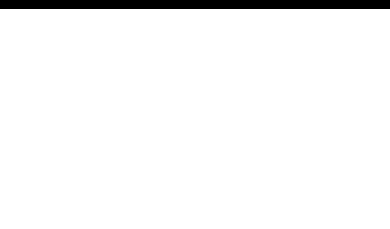
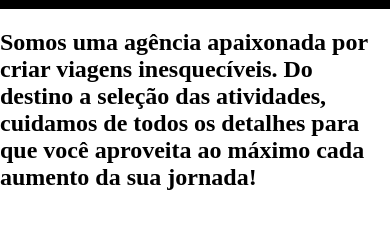
Before and after one commit to contatofrl/jornada-viagens, a plain HTML site: page index.html in a window 390 px wide. Shown: the part 131-360 px from the top of the page. Drawn offline with Linux system fonts and the light colour scheme; a web font is replaced by a local one.

Commit message:
Adiciona hero no tablet e desktop

```diff
--- a/css/style.css
+++ b/css/style.css
@@ -1,2 +1,3 @@
 @import url(./global.css);
 @import url(./header.css);
+@import url(./hero.css);
--- a/index.html
+++ b/index.html
@@ -50,5 +50,13 @@
         </nav>
       </div>
     </header>
+    <section class="hero">
+      <div class="hero-img"></div>
+      <h2>
+        Somos uma agência apaixonada por criar viagens inesquecíveis. Do destino
+        a seleção das atividades, cuidamos de todos os detalhes para que você
+        aproveita ao máximo cada aumento da sua jornada!
+      </h2>
+    </section>
   </body>
 </html>
```
Also changed, not shown: img/hero-tablet.png (added), 2 other files.
